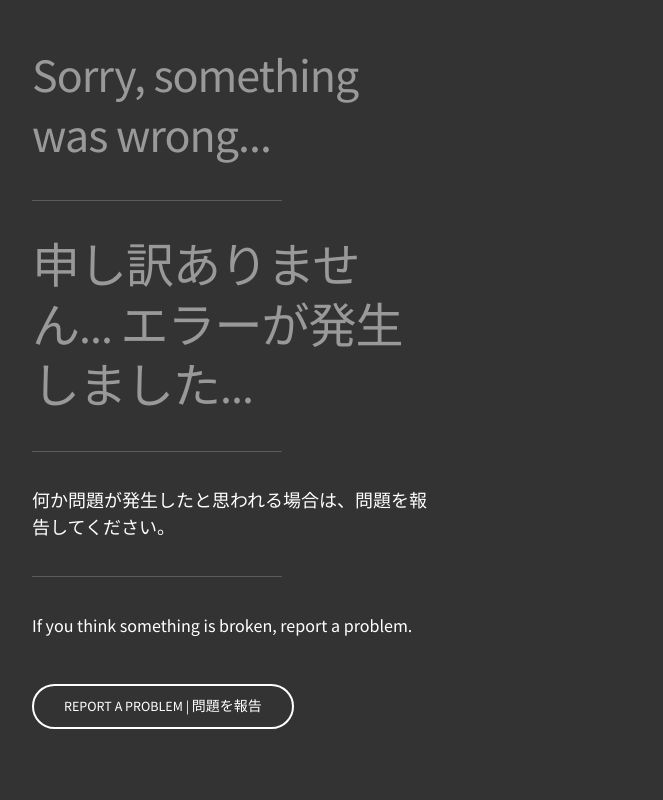
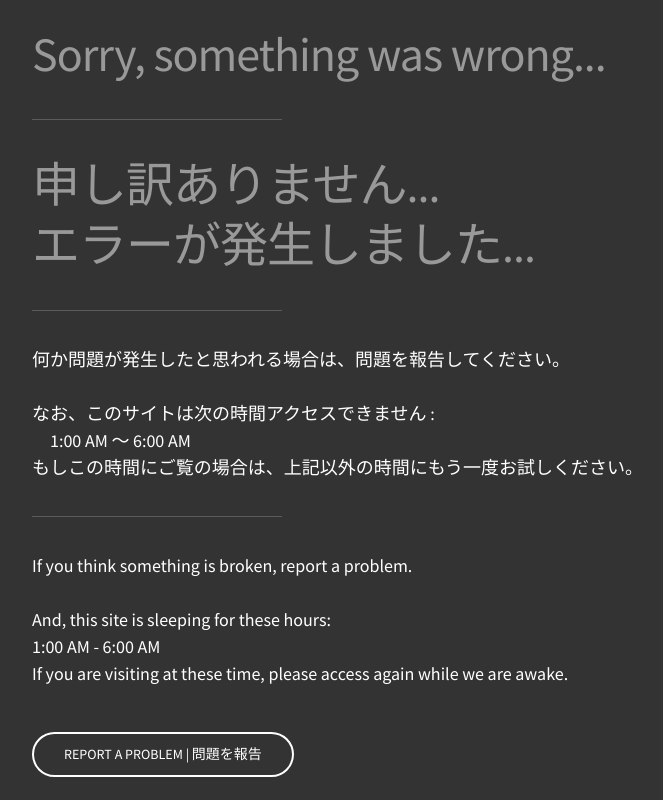
Before and after one commit to CoderDojo-Konan-Okayama/heroku-error-page, a plain HTML site: page index.html in a window 1280 px wide. Shown: the whole page, without its empty margins (32-695 px from the left). Drawn offline with nearby package versions, Linux system fonts and the light colour scheme.

Commit message:
Update layouts.

```diff
--- a/index.html
+++ b/index.html
@@ -23,7 +23,7 @@
     -ms-transition: left .5s ease-out, opacity .5s ease-out;
     -o-transition: left .5s ease-out, opacity .5s ease-out;
     transition: left .5s ease-out, opacity .5s ease-out;
-    max-width:400px;
+    max-width:800px;
     position:relative;
     left:-30px;
     opacity:0;
@@ -142,7 +142,8 @@
 	<div class="head-line secondary-text-color">
 		Sorry, something was wrong...
     <hr>
-    申し訳ありません... エラーが発生しました...
+    申し訳ありません... <br>
+    エラーが発生しました...
 	</div>
 	<div class="subheader primary-text-color">
 	</div>
@@ -150,9 +151,17 @@
     <div class="clearfix"></div>
     <div class="context primary-text-color">
     <p>
-      何か問題が発生したと思われる場合は、問題を報告してください。
+      何か問題が発生したと思われる場合は、問題を報告してください。<br>
+      <br>
+      なお、このサイトは次の時間アクセスできません :<br>
+        1:00 AM 〜 6:00 AM<br>
+      もしこの時間にご覧の場合は、上記以外の時間にもう一度お試しください。<br>
       <hr>
-      If you think something is broken, report a problem.
+      If you think something is broken, report a problem.<br>
+      <br>
+      And, this site is sleeping for these hours:<br>
+        1:00 AM - 6:00 AM<br>
+      If you are visiting at these time, please access again while we are awake.
     </p>
     </div>
 	<div class="buttons-container">
```
